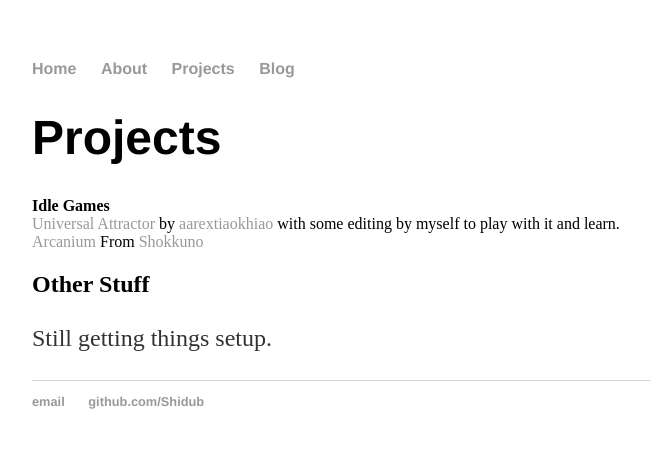
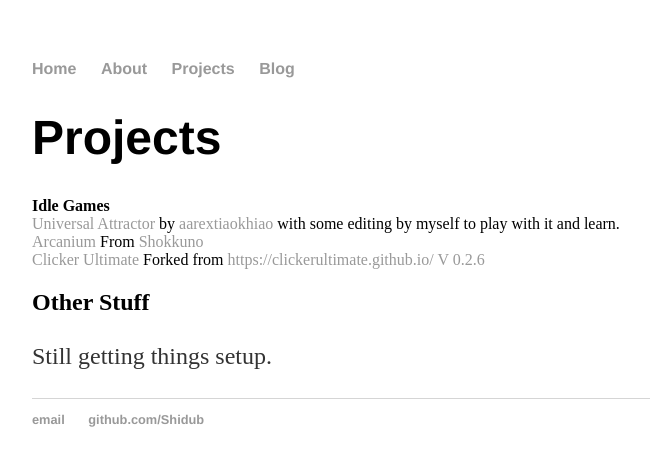
Before and after one commit to Shidub/Shidub.github.io, a Jekyll site: the page built from projects/index.html, in a window 1280 px wide. Shown: the top 466 px of the page, without its empty margins (160-810 px from the left). Built offline with Jekyll 4.4.1, drawn with Linux system fonts in a browser that asks for light colours.

Commit message:
Update index.html
added link to Ultimate Clicker personal fork.

```diff
--- a/projects/index.html
+++ b/projects/index.html
@@ -10,6 +10,8 @@ title: Projects created by Shidub
 						<a href="https://shidub.github.io/test/UA/game.html">Universal Attractor</a> by <a href="https://github.com/aarextiaokhiao">aarextiaokhiao</a> with some editing by myself to play with it and learn.
 						<br>
 						<a href="https://shidub.github.io/test/arcanium/">Arcanium</a> From <a href="https://shokkuno.gitlab.io/arcanum/">Shokkuno</a>
+						<br>
+						<a href="https://shidub.github.io/test/clicker/">Clicker Ultimate</a> Forked from <a href="https://clickerultimate.github.io/">https://clickerultimate.github.io/ V 0.2.6</a>
 					</idlegames>
 
 					<h2>Other Stuff</h2>
```
